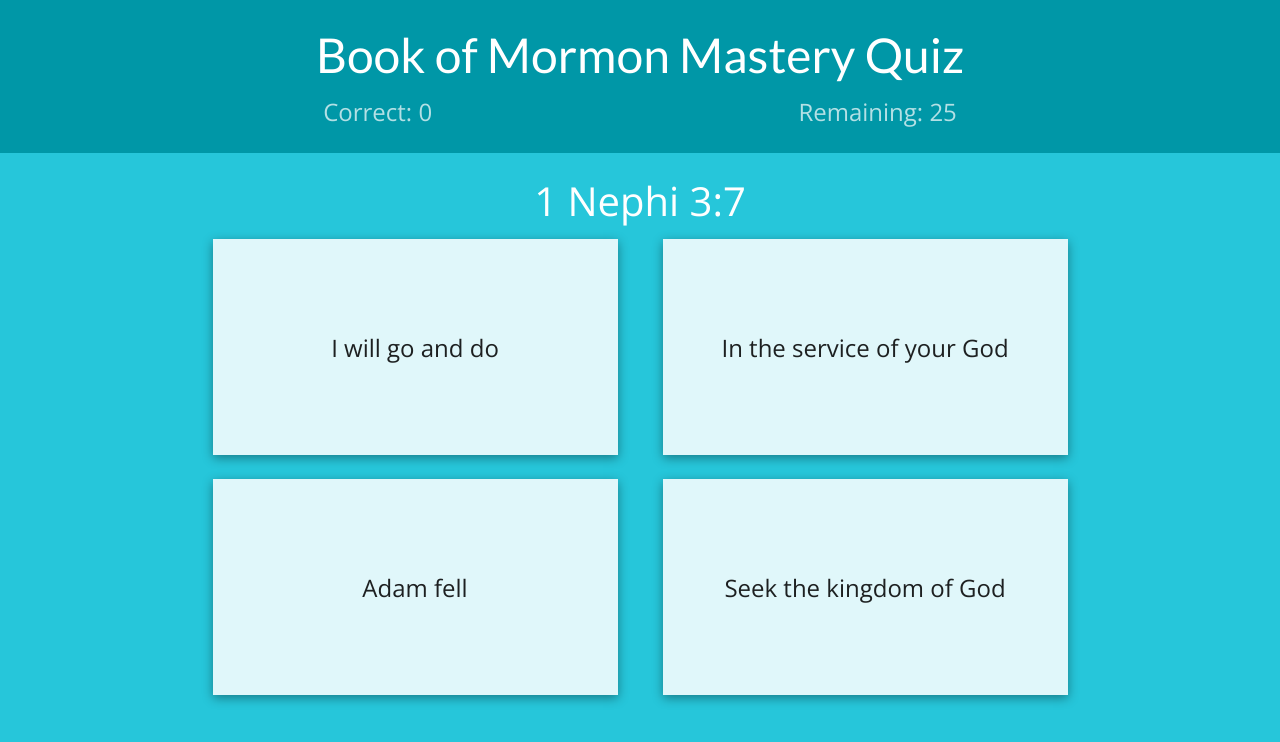
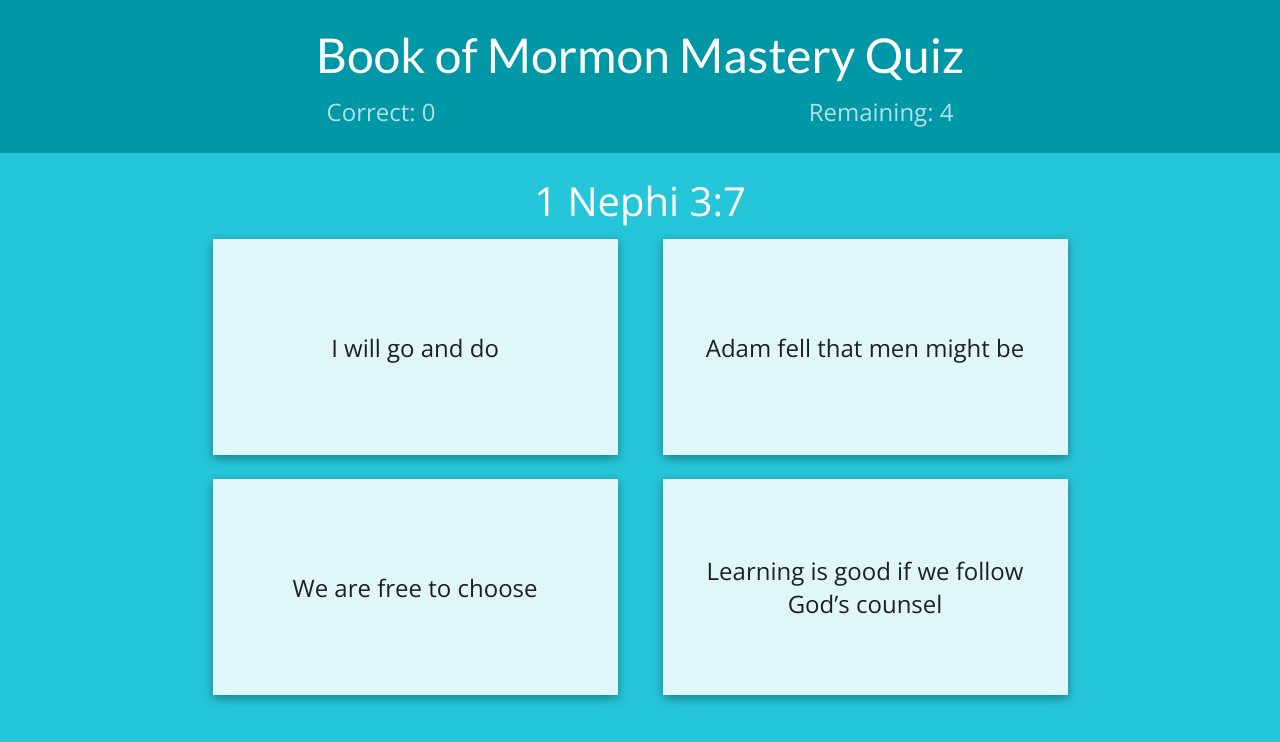
Before and after one commit to ethanhowell/scripture-mastery, a plain HTML site: page docs/index.html in a window 1280 px wide. Drawn offline with nearby package versions, Linux system fonts and the light colour scheme.

Commit message:
added some quiz functionality

```diff
--- a/docs/index.html
+++ b/docs/index.html
@@ -13,6 +13,13 @@
 </head>
 
 <body>
+	<script>
+		quiz = new Array(4);
+		quiz[0] = new Problem('1 Nephi 3:7', 'I will go and do');
+		quiz[1] = new Problem('2 Nephi 2:25', 'Adam fell that men might be');
+		quiz[2] = new Problem('2 Nephi 2:27', 'We are free to choose');
+		quiz[3] = new Problem('2 Nephi 9:28–29', 'Learning is good if we follow God’s counsel');
+	</script>
 	<header>
 		<div class="container">
 			<h1>Book of Mormon Mastery Quiz</h1>
@@ -25,17 +32,17 @@
 	<div class="container" id="quiz">
 		<h2 id="question">1 Nephi 3:7</h2>
 		<ul id="answers">
-			<li class="answer-choice unselected correct">
-				<p class="answer-text">I will go and do</p>
+			<li class="answer-choice unselected">
+				<p class="answer-text" id="answer0">Loading&hellip;</p>
 			</li>
-			<li class="answer-choice unselected incorrect">
-				<p class="answer-text">In the service of your God</p>
+			<li class="answer-choice unselected">
+				<p class="answer-text" id="answer1">Loading&hellip;</p>
 			</li>
-			<li class="answer-choice unselected incorrect">
-				<p class="answer-text">Adam fell</p>
+			<li class="answer-choice unselected">
+				<p class="answer-text" id="answer2">Loading&hellip;</p>
 			</li>
-			<li class="answer-choice unselected incorrect">
-				<p class="answer-text">Seek the kingdom of God</p>
+			<li class="answer-choice unselected">
+				<p class="answer-text" id="answer3">Loading&hellip;</p>
 			</li>
 		</ul>
 	</div>
--- a/docs/script.js
+++ b/docs/script.js
@@ -1,17 +1,65 @@
+var quiz;
 var grading = false;
+var usedAnswers = new Array();
+var correctAnswer = "";
+
+function Problem(q, s) {
+	this.question = q;
+	this.solution = s;
+}
 
 window.onload = function() {
 	initializeQuestions();
+	loadNextQuestion();
 	bindMouseOver();
 	$('#answers').on('click', '.answer-choice.unselected', answerClicked);
 }
 
 function loadNextQuestion() {
-	//TODO: Function Body
+	if (usedAnswers.length == 0) {
+		alert('Quiz Complete');
+	}
+	var answerChoices = new Array(4);
+	for (var i = 0; i < 4; i++) {
+		answerChoices[i] = i;
+	}
+	var randomUsedAnswerIndex = Math.floor(Math.random() * usedAnswers.length);
+	var indexOfAnswer = usedAnswers[randomUsedAnswerIndex];
+	usedAnswers.splice(randomUsedAnswerIndex, 1);
+	$('#question').text(quiz[indexOfAnswer].question);
+
+	var usedAnswerChoices = usedAnswers.slice();
+
+	var randomAnswerChoice = Math.floor(Math.random() * 4);
+	var indexOfAnswerChoice = answerChoices[randomAnswerChoice];
+	answerChoices.splice(randomAnswerChoice, 1);
+
+	$('#answer' + indexOfAnswerChoice).parent().addClass('correct');
+	$('#answer' + indexOfAnswerChoice).text(quiz[indexOfAnswer].solution);
+
+	while (answerChoices.length > 0) {
+		console.log(answerChoices)
+		randomAnswerChoice = Math.floor(Math.random() * answerChoices.length);
+		indexOfAnswerChoice = answerChoices[randomAnswerChoice];
+		answerChoices.splice(randomAnswerChoice, 1);
+
+		randomUsedAnswerIndex = Math.floor(Math.random() * usedAnswerChoices.length);
+		indexOfAnswer = usedAnswerChoices[randomUsedAnswerIndex];
+		usedAnswerChoices.splice(randomUsedAnswerIndex, 1);
+
+		$('#answer' + indexOfAnswerChoice).parent().addClass('incorrect');
+		$('#answer' + indexOfAnswerChoice).text(quiz[indexOfAnswer].solution);
+	}
 }
 
 function initializeQuestions() {
-	//TODO: Body
+	usedAnswers.length = quiz.length;
+	for (var i = 0; i < quiz.length; i++) {
+		quiz[i].used = false;
+		usedAnswers[i] = i;
+	}
+	$('#numberRemaining').text(quiz.length);
+	$('#numberCorrect').text(0);
 }
 
 function answerClicked() {
```
